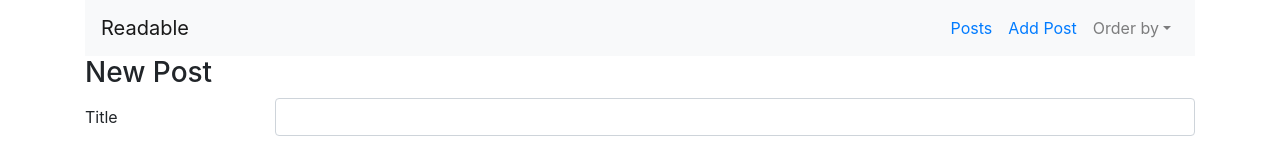
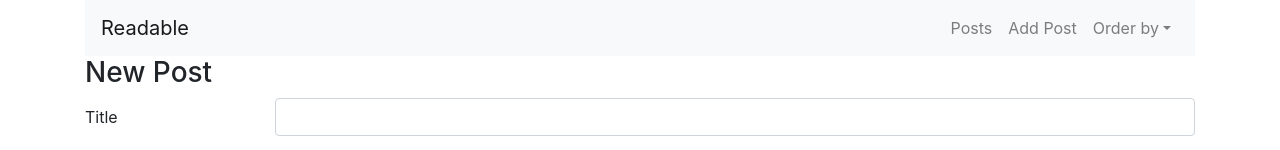
Before and after one commit to lucasleite01/readable, a React (Create React App) app: page /post/new in a window 1280 px wide. Shown: the top 150 px of the page. Built offline with nearby package versions, Linux system fonts and the light colour scheme; no server answers.

Commit message:
fix: navbar links has only one `a` element

```diff
--- a/src/App.js
+++ b/src/App.js
@@ -1,6 +1,6 @@
 import React, { Component } from 'react';
 import './App.css';
-import { Container, Collapse, Navbar, NavbarToggler, NavbarBrand, Nav, NavItem, NavLink } from 'reactstrap';
+import { Container, Collapse, Navbar, NavbarToggler, NavbarBrand, Nav, NavItem } from 'reactstrap';
 import { DropdownToggle, DropdownMenu, DropdownItem, UncontrolledDropdown } from 'reactstrap';
 import PostList from './components/PostList.js';
 import AddPost from './components/AddPost.js';
@@ -36,10 +36,10 @@ class App extends Component {
             <Collapse isOpen={this.state.isOpen} navbar>
               <Nav className="ml-auto" navbar>
                 <NavItem>
-                  <NavLink><Link to="/">Posts</Link></NavLink>
+                  <Link className="nav-link" to="/">Posts</Link>
                 </NavItem>
                 <NavItem>
-                  <NavLink><Link to="/post/new">Add Post</Link></NavLink>
+                  <Link className="nav-link" to="/post/new">Add Post</Link>
                 </NavItem>
                 <UncontrolledDropdown nav inNavbar>
                   <DropdownToggle nav caret>
--- a/src/components/AddPost.js
+++ b/src/components/AddPost.js
@@ -76,7 +76,7 @@ class AddPost extends Component {
       author: formAuthor,
       category: formCategory
     }
-    console.log("newPost", newPost);
+
     PostsAPI.addPost(newPost).then((data) => {
       this.props.addPost(data);
     });
```
